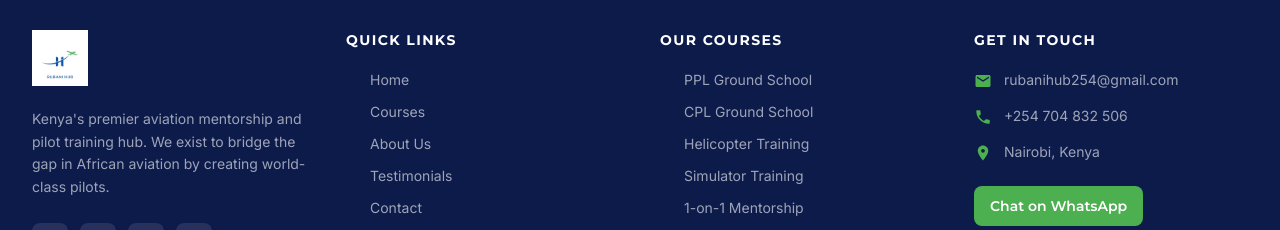
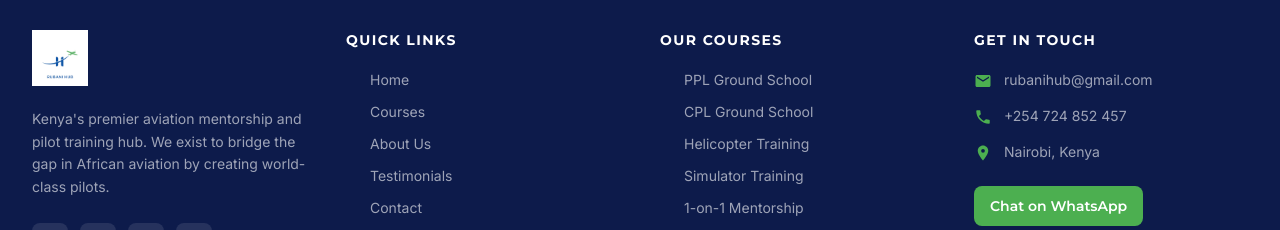
Before and after one commit to Tag-star/rubani-hub, a Next.js app: page / in a window 1280 px wide. Shown: the part 4667-4897 px from the top of the page. Built offline with nearby package versions, Linux system fonts and the light colour scheme.

Commit message:
Update Footer.tsx

```diff
--- a/components/Footer.tsx
+++ b/components/Footer.tsx
@@ -113,13 +113,13 @@ export default function Footer() {
               <li className="flex items-start gap-3">
                 <MdEmail className="text-brand-green text-lg mt-0.5 flex-shrink-0" />
                 <a href="mailto:rubanihub254@gmail.com" className="font-inter text-white/60 hover:text-white text-sm transition-colors duration-200">
-                  rubanihub254@gmail.com
+                  rubanihub@gmail.com
                 </a>
               </li>
               <li className="flex items-start gap-3">
                 <MdPhone className="text-brand-green text-lg mt-0.5 flex-shrink-0" />
-                <a href="tel:+254704832506" className="font-inter text-white/60 hover:text-white text-sm transition-colors duration-200">
-                  +254 704 832 506
+                <a href="tel:+254724852457" className="font-inter text-white/60 hover:text-white text-sm transition-colors duration-200">
+                  +254 724 852 457
                 </a>
               </li>
               <li className="flex items-start gap-3">
@@ -130,7 +130,7 @@ export default function Footer() {
               </li>
             </ul>
             <Link
-              href="https://wa.me/254704832506"
+              href="https://wa.me/254724852457"
               target="_blank"
               rel="noopener noreferrer"
               className="mt-6 inline-flex items-center gap-2 bg-brand-green hover:bg-green-600 text-white font-montserrat font-semibold text-sm px-4 py-2.5 rounded-lg transition-all duration-300"
```
